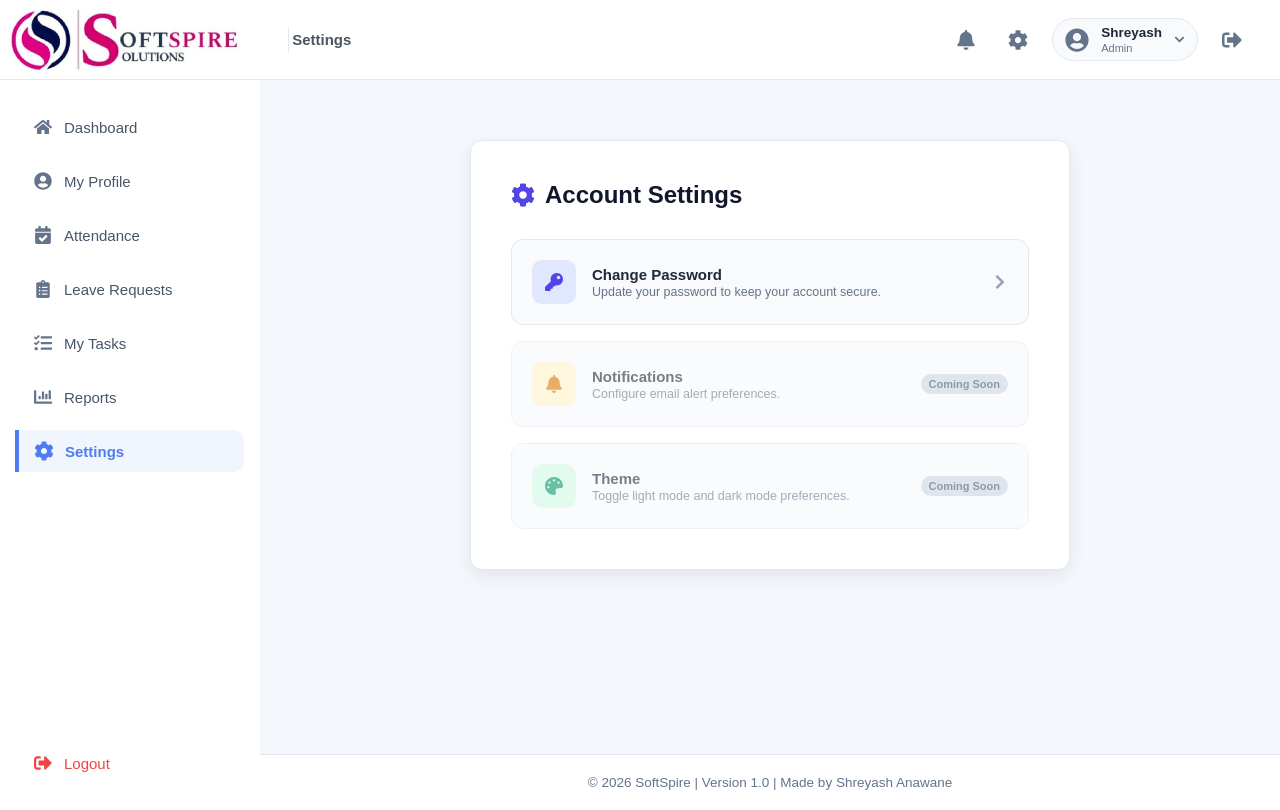
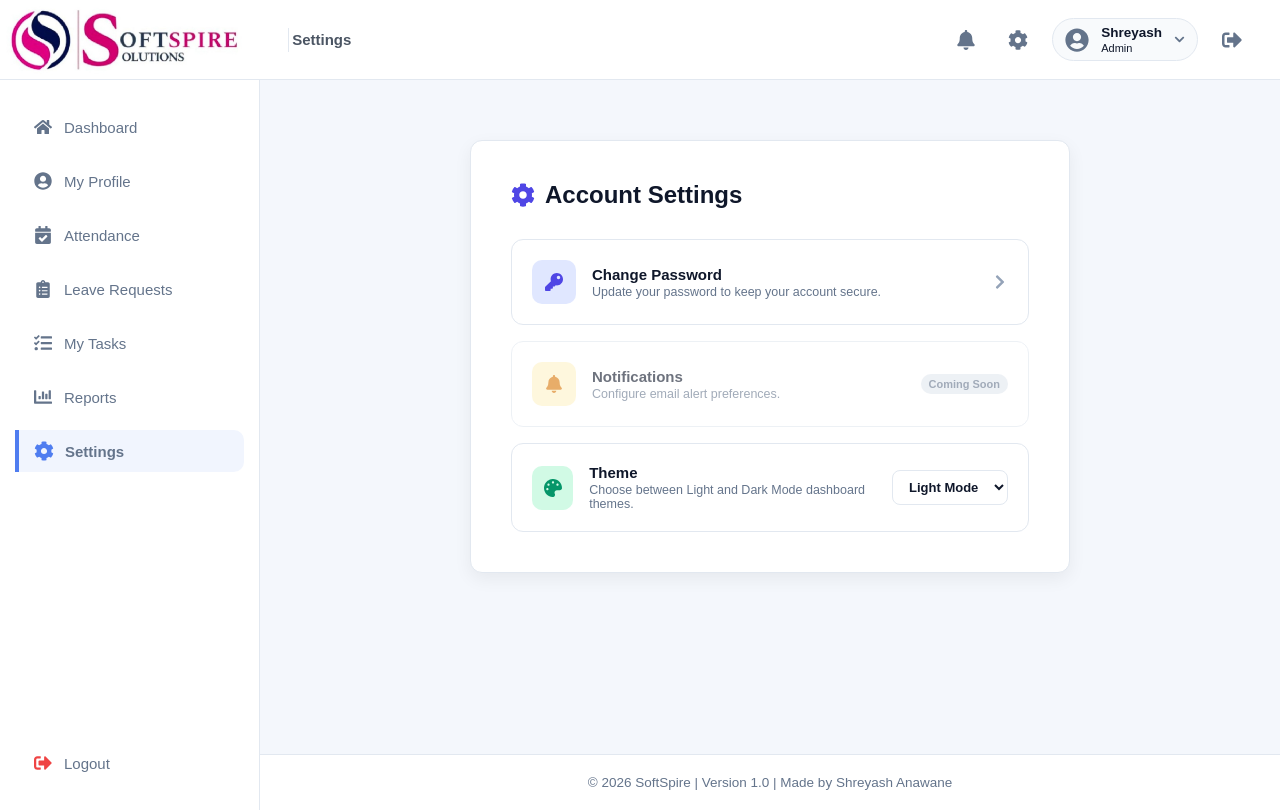
Before and after one commit to BBSHREY247/Staffspire-Project, a React (Vite) app in the folder frontend/: page /settings in a window 1280 px wide. Built offline with nearby package versions, Linux system fonts and the light colour scheme.

Commit message:
theme toggle features for dashboard added

```diff
--- a/frontend/src/pages/layouts/dashboardLayout.jsx
+++ b/frontend/src/pages/layouts/dashboardLayout.jsx
@@ -14,6 +14,11 @@ function DashboardLayout({ children }) {
             navigate("/change-password");
         }
     }, [location.pathname, navigate]);
+
+    useEffect(() => {
+        const storedTheme = localStorage.getItem("dashboard-theme") || "light";
+        document.documentElement.setAttribute("data-theme", storedTheme);
+    }, []);
 
     return (
         <div className="layout-container">
--- a/frontend/src/pages/settings/Settings.jsx
+++ b/frontend/src/pages/settings/Settings.jsx
@@ -19,6 +19,16 @@ function Settings() {
     const [loadingSettings, setLoadingSettings] = useState(false);
     const [saveLoading, setSaveLoading] = useState(false);
     const [message, setMessage] = useState(null);
+
+    // Theme state
+    const [theme, setTheme] = useState(localStorage.getItem("dashboard-theme") || "light");
+
+    const handleThemeChange = (newTheme) => {
+        setTheme(newTheme);
+        localStorage.setItem("dashboard-theme", newTheme);
+        document.documentElement.setAttribute("data-theme", newTheme);
+        showNotification("success", `Theme changed to ${newTheme === "dark" ? "Dark" : "Light"} mode.`);
+    };
 
     const showNotification = (type, text) => {
         setMessage({ type, text });
@@ -93,15 +103,15 @@ function Settings() {
                     width: "100%",
                     maxWidth: "600px",
                     padding: "36px",
-                    background: "white",
+                    background: "var(--card-bg)",
                     borderRadius: "16px",
-                    boxShadow: "0 10px 15px -3px rgba(0, 0, 0, 0.05), 0 4px 6px -2px rgba(0, 0, 0, 0.02)",
-                    border: "1px solid #e2e8f0"
+                    boxShadow: "var(--card-shadow)",
+                    border: "1px solid var(--border-color)"
                 }}>
                     <h2 style={{
                         marginBottom: "30px",
                         fontWeight: "700",
-                        color: "#0f172a",
+                        color: "var(--text-primary)",
                         display: "flex",
                         alignItems: "center",
                         gap: "10px",
@@ -120,14 +130,14 @@ function Settings() {
                                 justifyContent: "space-between",
                                 alignItems: "center",
                                 padding: "20px",
-                                background: "#f8fafc",
-                                border: "1px solid #e2e8f0",
+                                background: "var(--input-bg)",
+                                border: "1px solid var(--border-color)",
                                 borderRadius: "12px",
                                 cursor: "pointer",
                                 transition: "all 0.2s ease"
                             }}
-                            onMouseEnter={(e) => { e.currentTarget.style.transform = "translateY(-2px)"; e.currentTarget.style.borderColor = "#cbd5e1"; }}
-                            onMouseLeave={(e) => { e.currentTarget.style.transform = "none"; e.currentTarget.style.borderColor = "#e2e8f0"; }}
+                            onMouseEnter={(e) => { e.currentTarget.style.transform = "translateY(-2px)"; e.currentTarget.style.borderColor = "var(--primary)"; }}
+                            onMouseLeave={(e) => { e.currentTarget.style.transform = "none"; e.currentTarget.style.borderColor = "var(--border-color)"; }}
                         >
                             <div style={{ display: "flex", alignItems: "center", gap: "16px" }}>
                                 <div style={{
@@ -144,8 +154,8 @@ function Settings() {
                                     <FaKey />
                                 </div>
                                 <div style={{ textAlign: "left" }}>
-                                    <h4 style={{ margin: 0, fontSize: "15px", fontWeight: "700", color: "#1e293b" }}>Change Password</h4>
-                                    <p style={{ margin: "2px 0 0 0", fontSize: "12.5px", color: "#64748b" }}>Update your password to keep your account secure.</p>
+                                    <h4 style={{ margin: 0, fontSize: "15px", fontWeight: "700", color: "var(--text-primary)" }}>Change Password</h4>
+                                    <p style={{ margin: "2px 0 0 0", fontSize: "12.5px", color: "var(--text-secondary)" }}>Update your password to keep your account secure.</p>
                                 </div>
                             </div>
                             <FaChevronRight style={{ color: "#94a3b8" }} />
@@ -158,8 +168,8 @@ function Settings() {
                                 justifyContent: "space-between",
                                 alignItems: "center",
                                 padding: "20px",
-                                background: "#f8fafc",
-                                border: "1px solid #e2e8f0",
+                                background: "var(--input-bg)",
+                                border: "1px solid var(--border-color)",
                                 borderRadius: "12px",
                                 opacity: 0.6,
                                 cursor: "not-allowed"
@@ -180,25 +190,24 @@ function Settings() {
                                     <FaBell />
                                 </div>
                                 <div style={{ textAlign: "left" }}>
-                                    <h4 style={{ margin: 0, fontSize: "15px", fontWeight: "700", color: "#1e293b" }}>Notifications</h4>
-                                    <p style={{ margin: "2px 0 0 0", fontSize: "12.5px", color: "#64748b" }}>Configure email alert preferences.</p>
+                                    <h4 style={{ margin: 0, fontSize: "15px", fontWeight: "700", color: "var(--text-primary)" }}>Notifications</h4>
+                                    <p style={{ margin: "2px 0 0 0", fontSize: "12.5px", color: "var(--text-secondary)" }}>Configure email alert preferences.</p>
                                 </div>
                             </div>
-                            <span style={{ fontSize: "11px", fontWeight: "700", background: "#cbd5e1", color: "#475569", padding: "4px 8px", borderRadius: "12px" }}>Coming Soon</span>
+                            <span style={{ fontSize: "11px", fontWeight: "700", background: "var(--border-color)", color: "var(--text-secondary)", padding: "4px 8px", borderRadius: "12px" }}>Coming Soon</span>
                         </div>
 
-                        {/* Settings Item 3: Theme (Mock) */}
+                        {/* Settings Item 3: Theme Toggle */}
                         <div
                             style={{
                                 display: "flex",
                                 justifyContent: "space-between",
                                 alignItems: "center",
                                 padding: "20px",
-                                background: "#f8fafc",
-                                border: "1px solid #e2e8f0",
+                                background: "var(--input-bg)",
+                                border: "1px solid var(--border-color)",
                                 borderRadius: "12px",
-                                opacity: 0.6,
-                                cursor: "not-allowed"
+                                transition: "all 0.2s ease"
                             }}
                         >
                             <div style={{ display: "flex", alignItems: "center", gap: "16px" }}>
@@ -216,11 +225,28 @@ function Settings() {
                                     <FaPalette />
                                 </div>
                                 <div style={{ textAlign: "left" }}>
-                                    <h4 style={{ margin: 0, fontSize: "15px", fontWeight: "700", color: "#1e293b" }}>Theme</h4>
-                                    <p style={{ margin: "2px 0 0 0", fontSize: "12.5px", color: "#64748b" }}>Toggle light mode and dark mode preferences.</p>
+                                    <h4 style={{ margin: 0, fontSize: "15px", fontWeight: "700", color: "var(--text-primary)" }}>Theme</h4>
+                                    <p style={{ margin: "2px 0 0 0", fontSize: "12.5px", color: "var(--text-secondary)" }}>Choose between Light and Dark Mode dashboard themes.</p>
                                 </div>
                             </div>
-                            <span style={{ fontSize: "11px", fontWeight: "700", background: "#cbd5e1", color: "#475569", padding: "4px 8px", borderRadius: "12px" }}>Coming Soon</span>
+                            <select
+                                value={theme}
+                                onChange={(e) => handleThemeChange(e.target.value)}
+                                style={{
+                                    padding: "8px 12px",
+                                    borderRadius: "8px",
+                                    border: "1px solid var(--border-color)",
+                                    background: "var(--card-bg)",
+                                    color: "var(--text-primary)",
+                                    fontWeight: "600",
+                                    fontSize: "13px",
+                                    outline: "none",
+                                    cursor: "pointer"
+                                }}
+                            >
+                                <option value="light">Light Mode</option>
+                                <option value="dark">Dark Mode</option>
+                            </select>
                         </div>
 
                     </div>
--- a/frontend/src/styles/dashboard.css
+++ b/frontend/src/styles/dashboard.css
@@ -8,7 +8,96 @@
     --primary: #4F7DF0;
     --sidebar-bg: #ffffff;
     --bg-color: #F4F7FC;
-    --card-shadow: 0 6px 18px rgba(0,0,0,0.08);
+    --card-bg: #ffffff;
+    --card-shadow: 0 6px 18px rgba(0,0,0,0.06);
+    --text-primary: #0f172a;
+    --text-secondary: #64748b;
+    --border-color: #e2e8f0;
+    --header-bg: #ffffff;
+    --input-bg: #ffffff;
+}
+
+[data-theme="dark"] {
+    --sidebar-bg: #0f172a;
+    --bg-color: #020617;
+    --card-bg: #0f172a;
+    --card-shadow: 0 10px 30px rgba(0,0,0,0.4);
+    --text-primary: #f8fafc;
+    --text-secondary: #94a3b8;
+    --border-color: #1e293b;
+    --header-bg: #0f172a;
+    --input-bg: #1e293b;
+}
+
+/* Apply variables to layout */
+body {
+    background-color: var(--bg-color);
+    color: var(--text-primary);
+}
+
+.sidebar {
+    background: var(--sidebar-bg);
+    border-right: 1px solid var(--border-color) !important;
+}
+
+.sidebar-menu li {
+    color: var(--text-secondary) !important;
+}
+
+.sidebar-menu li:hover {
+    color: var(--primary) !important;
+    background: rgba(79, 125, 240, 0.08) !important;
+}
+
+.header {
+    background: var(--header-bg) !important;
+    border-bottom: 1px solid var(--border-color) !important;
+}
+
+.header h3, .header span, .header div {
+    color: var(--text-primary);
+}
+
+.page-title {
+    color: var(--text-primary);
+}
+
+/* Card wrappers */
+.form-card, .employee-card, .stat-card, .card {
+    background: var(--card-bg) !important;
+    border: 1px solid var(--border-color) !important;
+    color: var(--text-primary) !important;
+    box-shadow: var(--card-shadow) !important;
+}
+
+/* Detail groups */
+.detail-label, .detail-group label, .form-group label {
+    color: var(--text-secondary) !important;
+}
+
+.detail-value, .detail-group input, .form-group input, .form-group select, .form-group textarea {
+    color: var(--text-primary) !important;
+}
+
+/* Form controls */
+.form-group input, .form-group select, .form-group textarea, .detail-group input {
+    background: var(--input-bg) !important;
+    border: 1px solid var(--border-color) !important;
+}
+
+/* Tables */
+.employee-table {
+    background: var(--card-bg) !important;
+    box-shadow: var(--card-shadow) !important;
+}
+
+.employee-table td {
+    color: var(--text-primary) !important;
+    border-bottom: 1px solid var(--border-color) !important;
+}
+
+.employee-table tr:hover {
+    background: rgba(79, 125, 240, 0.04) !important;
 }
 
 .layout-container {
```
